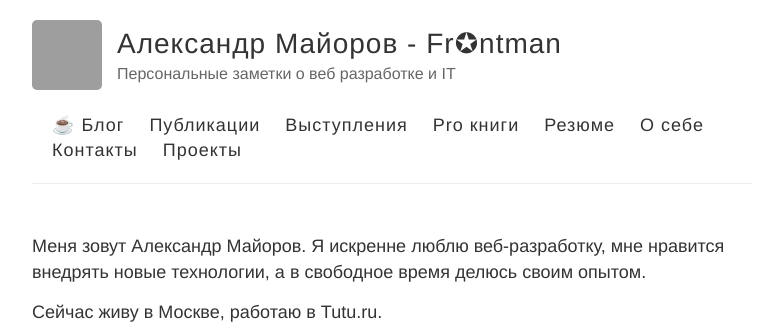
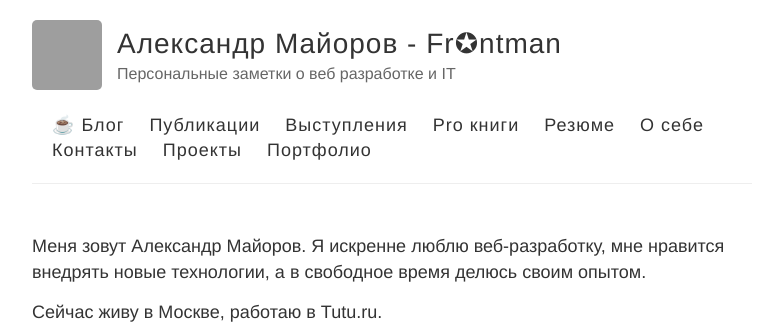
Before and after one commit to frontdevops/alexmayorov.github.io, a Jekyll site: the page built from index.html, in a window 1280 px wide, cut to the strip 0-333 px from the top of the page. Shown: the whole strip, without its empty margins (248-1031 px from the left). Built offline with Jekyll 4.4.1, drawn with Linux system fonts in a browser that asks for light colours; Markdown is read by kramdown in place of the engine named in the settings; comment, search, counter and statistics services are not loaded; grey boxes are pictures that could not be loaded.

Commit message:
Update default.html

```diff
--- a/_layouts/default.html
+++ b/_layouts/default.html
@@ -44,6 +44,7 @@ fjs.parentNode.insertBefore(js, fjs);
             <a href="{{ site.baseurl }}/about">О себе</a>
             <a href="{{ site.baseurl }}/contacts">Контакты</a>
             <a href="{{ site.baseurl }}/projects">Проекты</a>
+            <a href="{{ site.baseurl }}/works">Портфолио</a>
           </nav>
         </header>
       </div>
```
